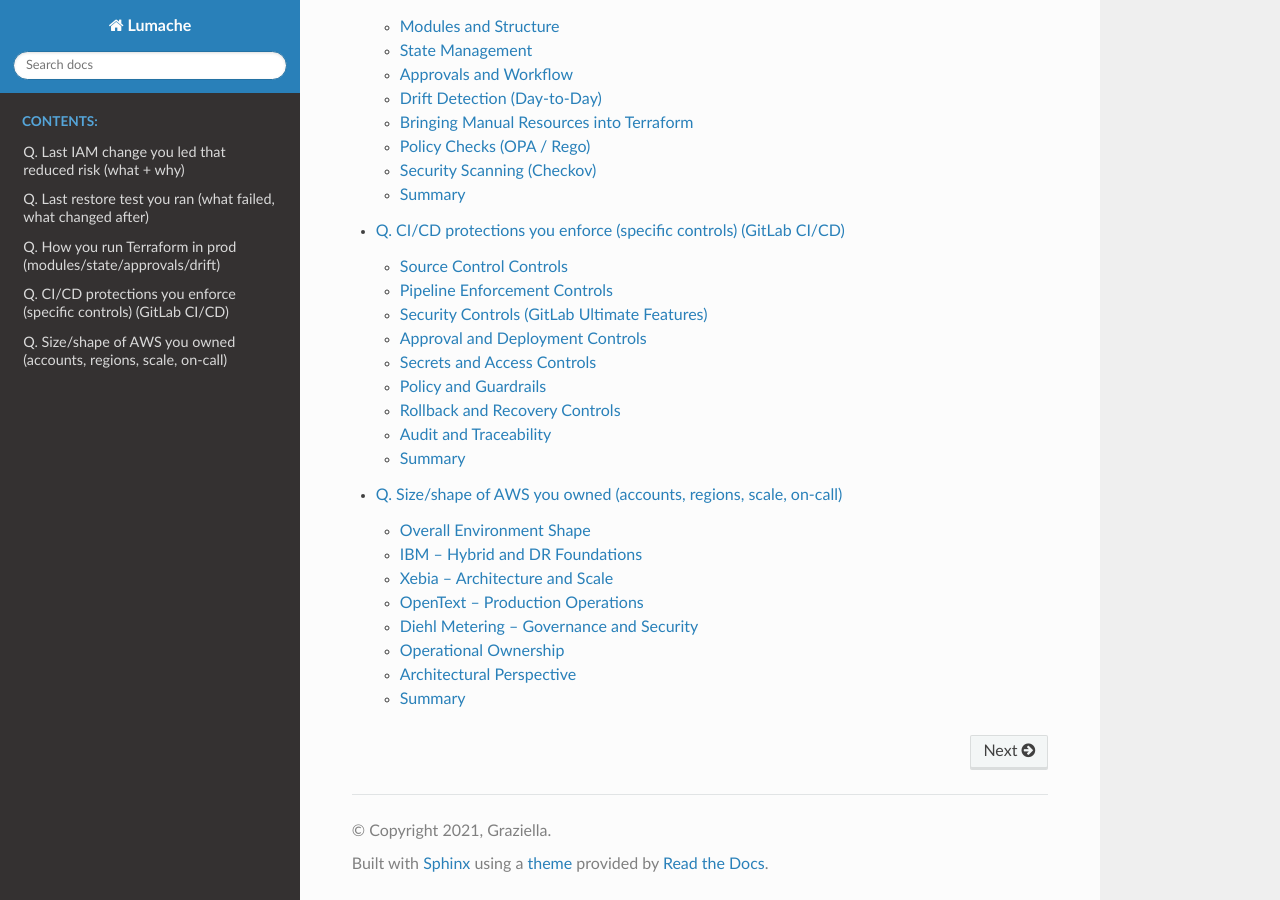
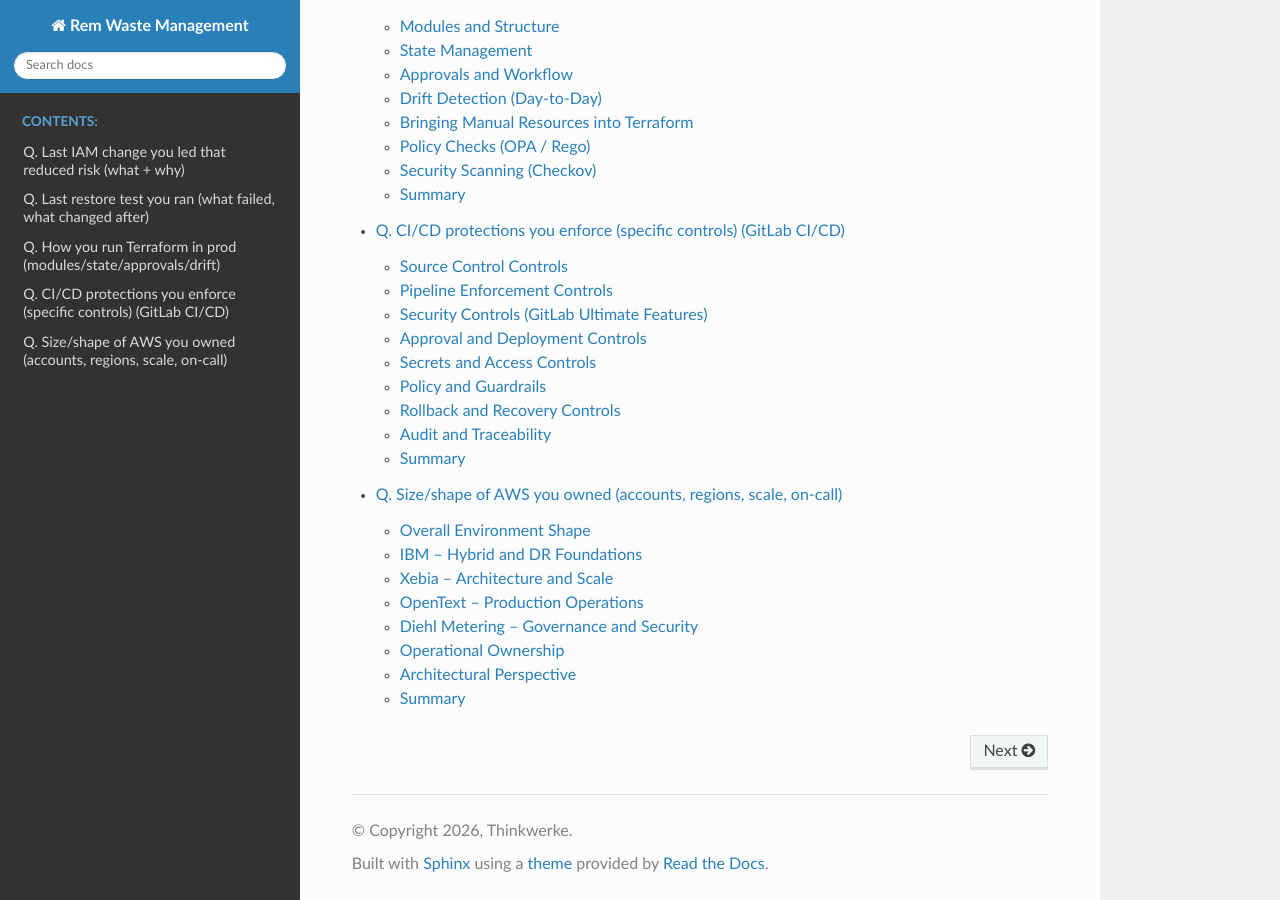
Before and after one commit to Mynkskhr/proj1221, a Sphinx documentation site: the page built from docs/source/index.rst, in a window 1280 px wide and 900 px high, scrolled down 698 px. Built offline with Sphinx 7.4.7 and the Read the Docs theme 3.1.0, drawn with Linux system fonts in a browser that asks for light colours.

Commit message:
Update conf.py

```diff
--- a/docs/source/conf.py
+++ b/docs/source/conf.py
@@ -2,9 +2,9 @@
 
 # -- Project information
 
-project = 'Lumache'
-copyright = '2021, Graziella'
-author = 'Graziella'
+project = 'Rem Waste Management'
+copyright = '2026, Thinkwerke'
+author = 'Thinkwerke'
 
 release = '0.1'
 version = '0.1.0'
```
